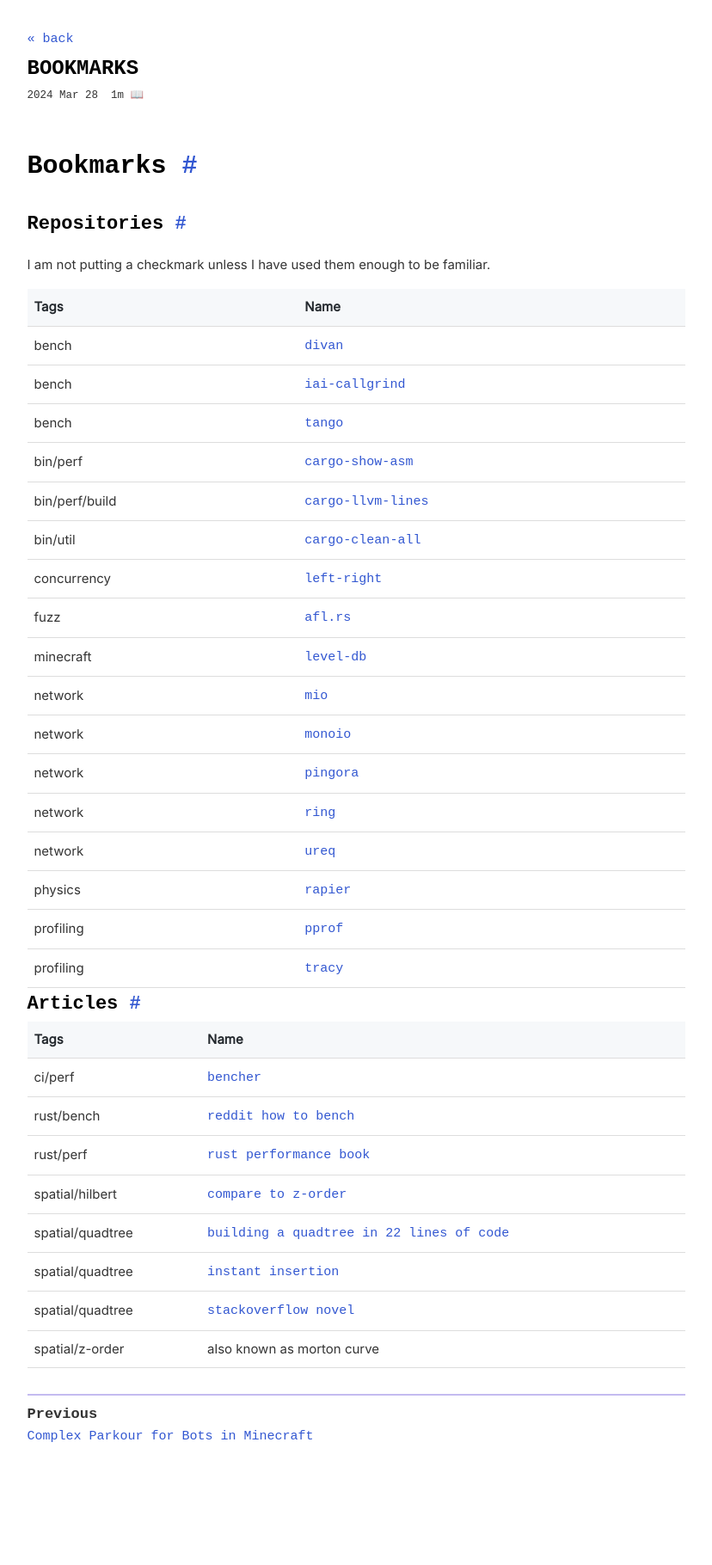
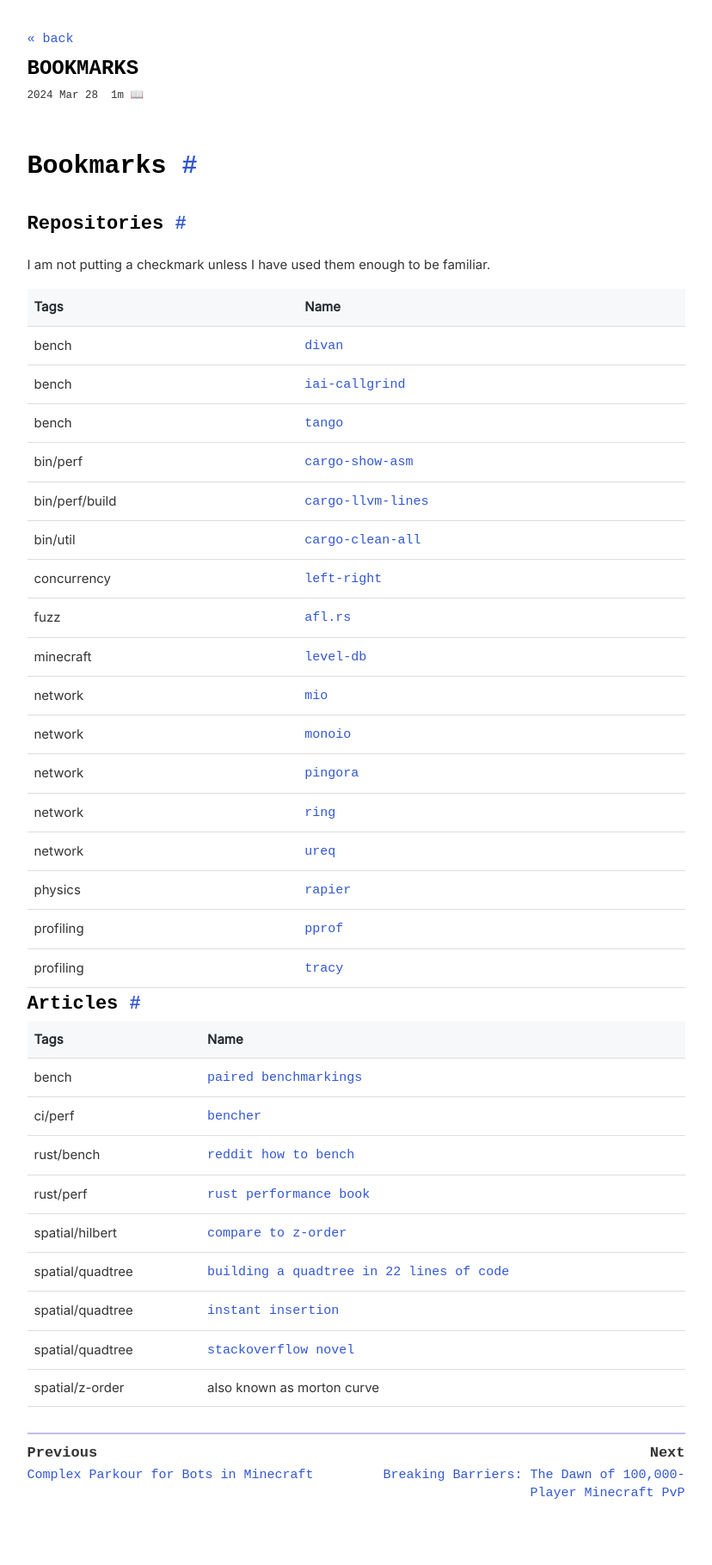
Before and after one commit to andrewgazelka/andrewgazelka.github.io, a Jekyll site: the page built from _posts/2024-03-28-bookmarks.md, in a window 1280 px wide. Shown: the whole page at 86% size, without its empty margins (226-1054 px from the left). Built offline with Jekyll 4.4.1, drawn with Linux system fonts in a browser that asks for light colours; some web fonts are replaced; before the commit the page ends 1754 px from its top, so only the background shows below that; some of the changed lines change nothing that is shown.

Commit message:
add hyperion

````diff
--- a/_posts/2024-03-28-bookmarks.md
+++ b/_posts/2024-03-28-bookmarks.md
@@ -36,6 +36,7 @@
 
 | Tags             | Name                                                                                                                                               |
 | ---------------- | -------------------------------------------------------------------------------------------------------------------------------------------------- |
+| bench            | [paired benchmarkings](https://www.bazhenov.me/posts/paired-benchmarking/)                                                                         |
 | ci/perf          | [bencher](https://bencher.dev/docs/explanation/adapters/#-rust-bench)                                                                              |
 | rust/bench       | [reddit how to bench](https://www.reddit.com/r/learnrust/comments/187nmo9/how_to_benchmark_in_rust_with_libtest_bench)                             |
 | rust/perf        | [rust performance book](https://nnethercote.github.io/perf-book/title-page.html)                                                                   |
--- /dev/null
+++ b/_posts/2024-07-11-hyperion.md
@@ -0,0 +1,137 @@
+---
+layout: post
+title: "Breaking Barriers: The Dawn of 100,000-Player Minecraft PvP"
+---
+
+## Redefining the Limits of Multiplayer Gaming
+
+![img.png](../assets/hyperion.png)
+
+In October 2020, EVE Online set a world record with 8,825 players in a single PvP battle. Today, we're not just raising the bar—we're shattering it. Our goal? 100,000 players in a single Minecraft world, engaged in simultaneous, seamless gameplay. This isn't just an incremental improvement; it's a paradigm shift in multiplayer gaming technology.
+
+## The Current Landscape and Its Limitations
+
+Minecraft Java Edition servers like Hypixel host tens of thousands of players, but they're spread across multiple mini-games and lobbies. Single-world interactions typically max out at a few hundred players before performance degrades significantly. This limitation stems from Minecraft's core architecture, which wasn't designed for massive concurrency.
+
+Existing solutions like MultiPaper and Folia push these limits by implementing distributed systems and region-based parallelism, respectively. However, they're still constrained by Minecraft's fundamentally single-threaded core architecture, leading to diminishing returns as player counts increase.
+
+## Our Groundbreaking Solution: A New Engine for Massive Multiplayer
+
+We've built a new game engine from the ground up, designed specifically for massive multiplayer experiences. Here's a deep dive into the key technologies that make this possible:
+
+### 1. Entity Component System (ECS) with Flecs
+
+At the heart of our engine lies Flecs, a high-performance Entity Component System (ECS) framework. But what exactly is ECS, and why is it so crucial for our goals?
+
+ECS is an architectural pattern that separates the data (Components) from the logic (Systems) that operates on that data. Entities are simply identifiers that tie components together. This separation allows for incredibly efficient data processing and memory management.
+
+Flecs takes this concept further by offering:
+
+- **Blazing-fast iteration**: Flecs can process millions of entities per second, thanks to its cache-friendly data layout and vectorized operations.
+- **Flexible querying**: Complex queries can be constructed to efficiently select and process only the relevant entities.
+- **Built-in multithreading**: Flecs provides automatic parallelization of systems, allowing us to fully utilize modern multi-core CPUs.
+
+In practice, this means we can represent every player, mob, item, and even chunk as an entity, with components describing their properties. Systems then operate on these entities in parallel, allowing for unprecedented scalability.
+
+For example, a player movement system might look like this in pseudo-code:
+
+```cpp
+flecs::system<Position, Velocity, Player>(world, "PlayerMovement")
+    .each([](Position& pos, const Velocity& vel, const Player&) {
+        pos.x += vel.x * delta_time;
+        pos.y += vel.y * delta_time;
+        pos.z += vel.z * delta_time;
+    });
+```
+
+This system would automatically be parallelized across all available CPU cores, processing thousands of players simultaneously.
+
+### 2. Hybrid Server Architecture
+
+Our architecture separates the game logic from networking concerns, allowing each to scale independently:
+
+- **Dedicated Game Server**: This server runs the core game logic using our ECS-based engine. It's optimized for computational efficiency and can handle the game state for all 100,000+ players.
+
+- **Horizontally Scalable Proxy Layer**: A cluster of proxy servers handles all client connections and network-related tasks. This layer can be easily scaled by adding more servers as the player count increases.
+
+This separation allows us to optimize each part independently. The game server can focus on updating the game state as efficiently as possible, while the proxy layer handles the complexities of network communication.
+
+### 3. Advanced Proxy System
+
+Our proxy system is a key innovation that enables massive player counts:
+
+- **Intelligent Broadcast Management**: Instead of the game server having to send updates to each player individually, it sends a single update to the proxy layer. The proxies then handle distributing this update to the relevant players.
+
+- **Localized Updates**: Proxies are aware of player locations and can efficiently send updates only to players who need them. This drastically reduces bandwidth requirements.
+
+- **Packet Reordering**: Our system ensures that updates are applied in the correct order, even when they arrive out of sequence due to network inconsistencies.
+
+- **Efficient Memory Utilization**: We use thread-local buffers and zero-copy techniques to minimize memory allocation and copying, crucial for handling high packet volumes.
+
+### 4. Optimized World Representation
+
+To support a mutable world with 100,000+ players, we've implemented several optimizations:
+
+- **Chunked World Storage**: The world is divided into chunks, similar to vanilla Minecraft, but our implementation is optimized for concurrent access and updates.
+
+- **Sparse Block Storage**: We use a sparse representation for blocks, storing only the non-air blocks. This significantly reduces memory usage and improves cache efficiency.
+
+- **Hierarchical Spatial Partitioning**: We use a hierarchical structure (like an octree) for efficient spatial queries, crucial for things like collision detection and render distance calculations.
+
+## The Numbers Don't Lie
+
+![Performance Benchmark](/assets/tracy.png)
+
+This image showcases our engine running on 12 cores, processing 1,000 players in just 455.53µs. This performance implies support for over 100,000 players in a simple event scenario.
+
+But it's not just raw numbers. This benchmark includes:
+- Basic anti-cheat measures
+- Entity-block collisions
+- A fully mutable world
+- 8 chunk radius render distance (289 chunks per player)
+
+Let's break down what this means:
+
+- **455.53µs for 1,000 players**: This is roughly 0.45µs per player, or about 2.2 million players processed per second on a single 12-core machine.
+- **Anti-cheat measures**: We've implemented basic sanity checks and movement validation without significantly impacting performance.
+- **Entity-block collisions**: Collision detection is often a major bottleneck, but our spatial partitioning system makes it efficient even at scale.
+- **Mutable world**: Players can modify the world in real-time, with changes propagated efficiently to other players.
+- **289 chunks per player**: This large render distance is made possible by our optimized world representation and efficient update system.
+
+## Technical Breakthroughs and Their Implications
+
+1. **Unparalleled Scalability**: 100,000 concurrent players in a single world—a 10x leap over the current record. This opens up possibilities for massive battles, complex economies, and social interactions at an unprecedented scale.
+
+2. **Optimized Multi-core Utilization**: Our ECS architecture and parallel systems fully leverage modern CPU architectures. This means we can achieve high performance even on commodity hardware.
+
+3. **Consistent Global State**: Our packet reordering system and deterministic ECS updates ensure a coherent experience for all players, crucial for competitive gameplay and complex interactions.
+
+4. **Modular Extensibility**: The ECS architecture allows for rapid feature development. New gameplay elements can be added by simply creating new components and systems, without needing to modify the core engine.
+
+## Built for Trust and Reliability
+
+- **Battle-tested Technologies**: We've built on proven foundations like Flecs, ECS patterns, and RESTful principles, ensuring stability and performance.
+- **Architectural Integrity**: By decoupling networking and game logic, we've created a more robust and maintainable system that can evolve with future needs.
+- **Deterministic Execution**: Our ECS-based approach minimizes race conditions and ensures reproducible gameplay, crucial for competitive scenarios.
+- **Granular Profiling**: Our architecture allows for detailed performance monitoring, enabling us to quickly identify and resolve any bottlenecks.
+
+## The Future of Massive Multiplayer Gaming
+
+We're not just pushing boundaries—we're redefining what's possible in online gaming. Imagine:
+
+- Epic battles with tens of thousands of players, each action impacting the world in real-time.
+- Vast, persistent worlds evolving through collective player actions, with economies and societies emerging organically.
+- Complex, player-driven narratives unfolding at an unprecedented scale, blurring the lines between game and virtual world.
+
+## Join the Revolution
+
+We're seeking visionary partners to help shape this future. Whether you're a:
+- Developer eager to push technical limits and explore new paradigms in game engine design.
+- Game designer envisioning new gameplay mechanics that leverage massive player counts.
+- Investor or partner looking for the next big leap in gaming technology.
+
+We want to hear from you.
+
+In the coming months, we'll be hosting proof-of-concept events that will demonstrate the full potential of our technology. This is your chance to be at the forefront of a gaming revolution that will redefine multiplayer experiences.
+
+Don't just witness history—help us make it. Reach out to our team today to explore collaboration opportunities and be part of redefining the future of multiplayer gaming.
````
Also changed, not shown: assets/hyperion.png (added), assets/tracy.png (added).
